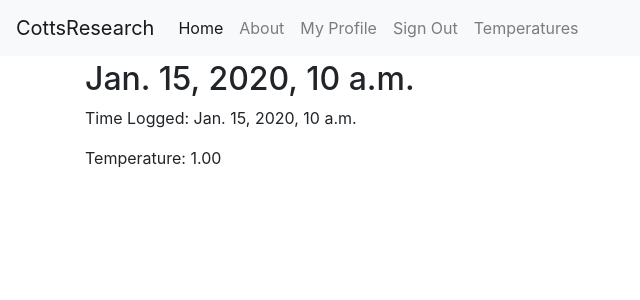
After one commit to apapaleo03/CottsResearchWebsite, a Django app: page /temperaturelogger/1/ in a window 1280 px wide. The commit adds this page. Shown: the top 300 px of the page, without its empty margins (0-640 px from the left). Run offline with Django 3.2, Linux system fonts and the light colour scheme; a user stored in the database is signed in; tables that the repository leaves empty hold one stand-in row (values such as "Sample post"); some libraries are stand-ins or nearby versions.

Commit message:
finished Detail Page

```diff
--- a/cottsresearch/cottsresearch/temperaturelogger/models.py
+++ b/cottsresearch/cottsresearch/temperaturelogger/models.py
@@ -1,10 +1,12 @@
 from django.db import models
 from django.conf import settings
 from model_utils.models import TimeStampedModel
+from autoslug import AutoSlugField
 
 class Temperature(TimeStampedModel):
     member = models.ForeignKey(settings.AUTH_USER_MODEL, on_delete=models.SET_NULL, null = True)
     temp = models.DecimalField(max_digits=5, decimal_places=2)
 
+
     def __str__(self):
         return str(self.member) + '--' + self.created.strftime("%Y-%m-%d %H:%M %p")  + '--'+str(self.temp) + ' F'
--- a/cottsresearch/cottsresearch/temperaturelogger/urls.py
+++ b/cottsresearch/cottsresearch/temperaturelogger/urls.py
@@ -10,4 +10,9 @@ urlpatterns = [
         view=views.TemperatureListView.as_view(),
         name='list'
     ),
+    path(
+        route='<int:pk>/',
+        view=views.TemperatureDetailView.as_view(),
+        name='detail'
+    )
 ]
--- a/cottsresearch/cottsresearch/temperaturelogger/views.py
+++ b/cottsresearch/cottsresearch/temperaturelogger/views.py
@@ -1,5 +1,5 @@
 #from django.shortcuts import render
-from django.views.generic import ListView, DetailView
+from django.views.generic import ListView, DetailView, CreateView
 from django.contrib.auth import get_user_model
 from django.contrib.auth.mixins import LoginRequiredMixin
 
@@ -9,3 +9,10 @@ User = get_user_model()
 
 class TemperatureListView(LoginRequiredMixin, ListView):
     model = Temperature
+
+class TemperatureDetailView(LoginRequiredMixin, DetailView):
+    model = Temperature
+
+class TemperatureUpdateView(LoginRequiredMixin, CreateView):
+    fields = ['temp',]
+    model = Temperature
--- a/cottsresearch/cottsresearch/templates/base.html
+++ b/cottsresearch/cottsresearch/templates/base.html
@@ -38,9 +38,11 @@
 
         <div class="collapse navbar-collapse" id="navbarSupportedContent">
           <ul class="navbar-nav mr-auto">
+            {% if request.user.is_authenticated %}
             <li class="nav-item active">
               <a class="nav-link" href="{% url 'home' %}">Home <span class="sr-only">(current)</span></a>
             </li>
+            {% endif %}
             <li class="nav-item">
               <a class="nav-link" href="{% url 'about' %}">About</a>
             </li>
--- /dev/null
+++ b/cottsresearch/cottsresearch/templates/temperaturelogger/temperature_detail.html
@@ -0,0 +1,15 @@
+{% extends 'Base.html' %}
+
+{% block title %}
+    Temperatures: {{ temperature }}
+{% endblock title %}
+
+{% block content %}
+
+<h2>{{ temperature.created }}</h2>
+
+<p>Time Logged: {{temperature.created}}</p>
+<p> Temperature: {{temperature.temp}}</p>
+
+
+{% endblock content %}
--- a/cottsresearch/cottsresearch/templates/temperaturelogger/temperature_list.html
+++ b/cottsresearch/cottsresearch/templates/temperaturelogger/temperature_list.html
@@ -2,13 +2,13 @@
 
 {% block title %}Temperatures{% endblock title %}
 
-{% block content%}
+{% block content %}
     <h2>Temperatures</h2>
 
 <ul>
     {% for temp in temperature_list %}
-        <li><a href="#TODO">{{ temp }}</a></li>
+        <li><a href= "{% url 'temperaturelogger:detail' temp.pk %}" >{{ temp }}</a></li>
     {% endfor %}
 </ul>
 
-{% endblock content%}
+{% endblock content %}
```
Also changed, not shown: cottsresearch/cottsresearch/temperaturelogger/migrations/0001_initial.py.
